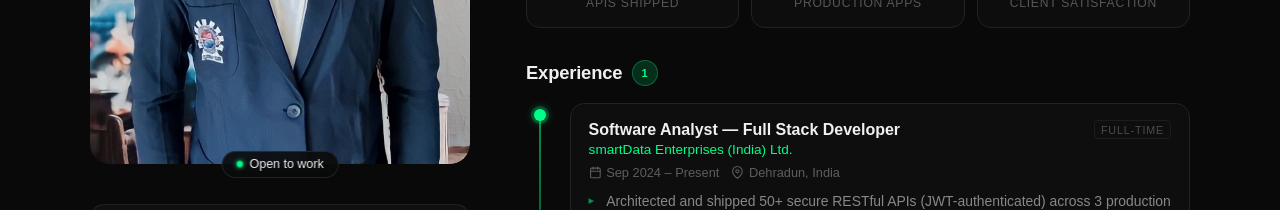
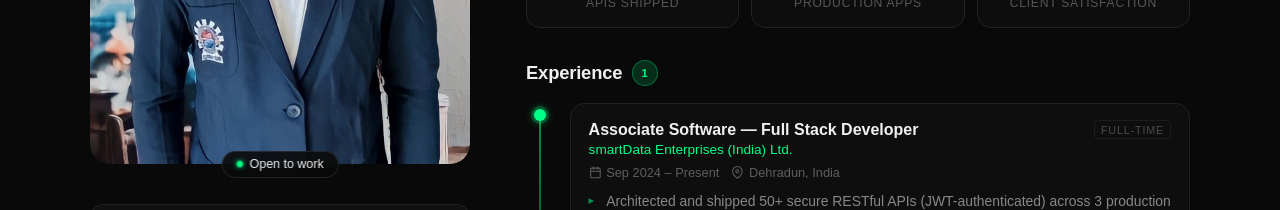
Before and after one commit to amitkumarvishnu/Portfolio, a React (Vite) app in the folder port/: page / in a window 1280 px wide. Shown: the part 1280-1490 px from the top of the page. Built offline with nearby package versions, Linux system fonts and the light colour scheme.

Commit message:
Update portfolioData.js

```diff
--- a/port/src/data/portfolioData.js
+++ b/port/src/data/portfolioData.js
@@ -21,7 +21,7 @@ export const stats = [
 export const experience = [
   {
     company: "smartData Enterprises (India) Ltd.",
-    role: "Software Analyst — Full Stack Developer",
+    role: "Associate Software — Full Stack Developer",
     duration: "Sep 2024 – Present",
     location: "Dehradun, India",
     points: [
```
